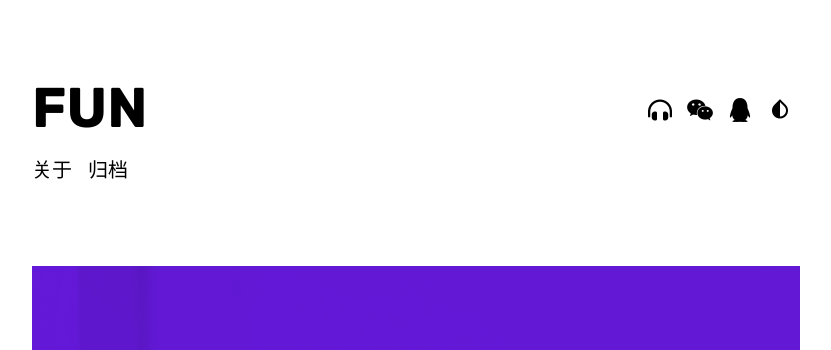
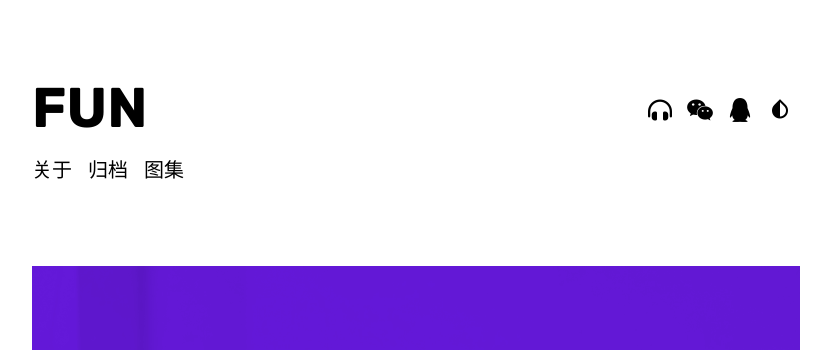
Before and after one commit to FUNzmr/Remember, a Jekyll site: the page built from index.html, in a window 1280 px wide and 900 px high. Shown: the top 350 px of the window, without its empty margins (224-1055 px from the left). Built offline with Jekyll 4.4.1, drawn with Linux system fonts in a browser that asks for light colours; nearby versions of some CDN libraries; some web fonts are replaced; the list of posts is cut into pages by our own code; comment, search, counter and statistics services are not loaded; a style sheet for code colours, icons or effects is not loaded.

Commit message:
Update header.html

```diff
--- a/_includes/main/header.html
+++ b/_includes/main/header.html
@@ -9,6 +9,9 @@
         <ul>
             <li><a href="{{ '/about' | prepend: site.baseurl }}">关于</a></li>
             <li><a href="{{ '/archive' | prepend: site.baseurl }}">归档</a></li>
+
+			<li><a href="{{ '/imgs' | prepend: site.baseurl }}">图集</a></li>
+
         </ul>
     </div>
     <div class="social">
```
